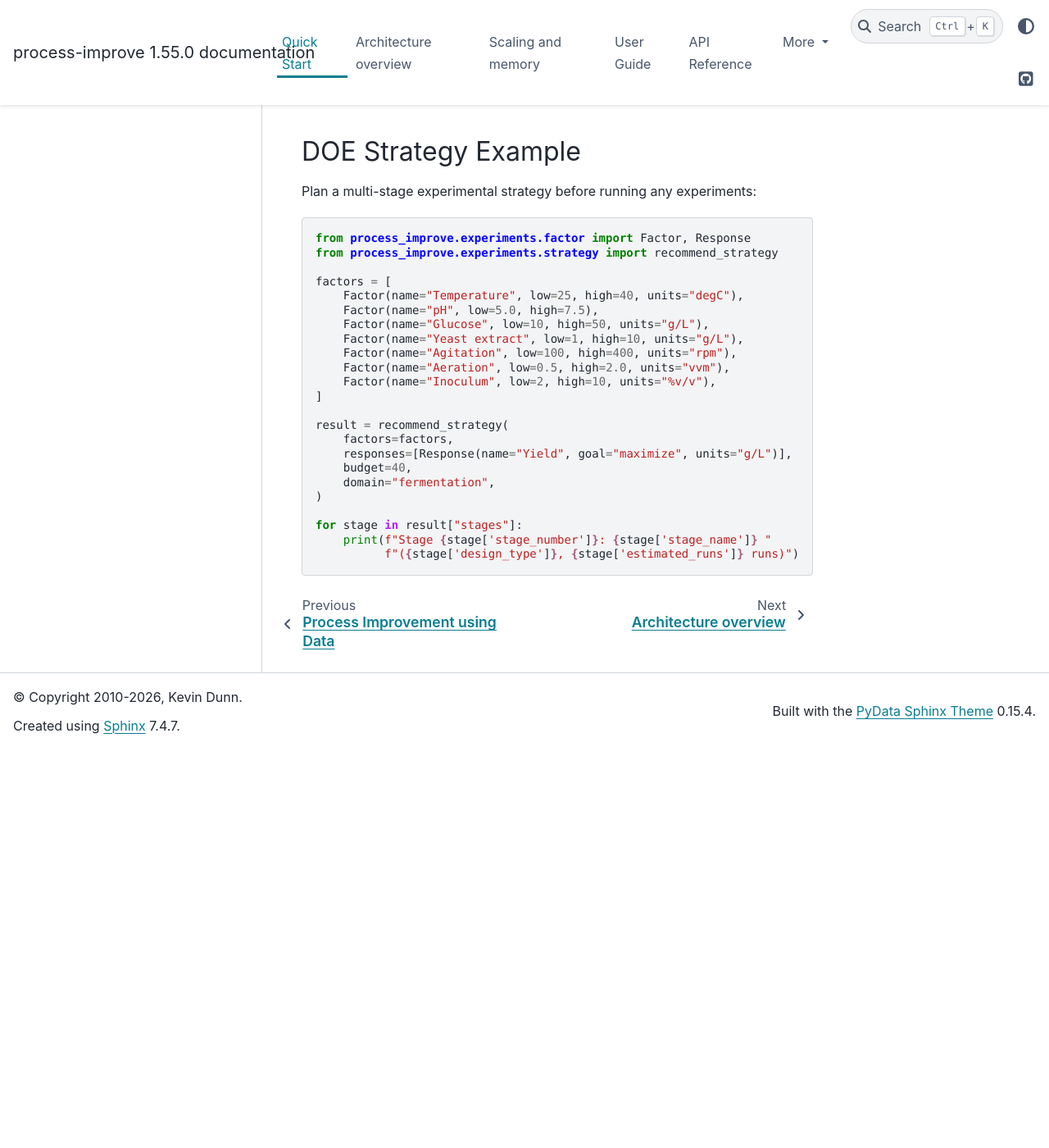
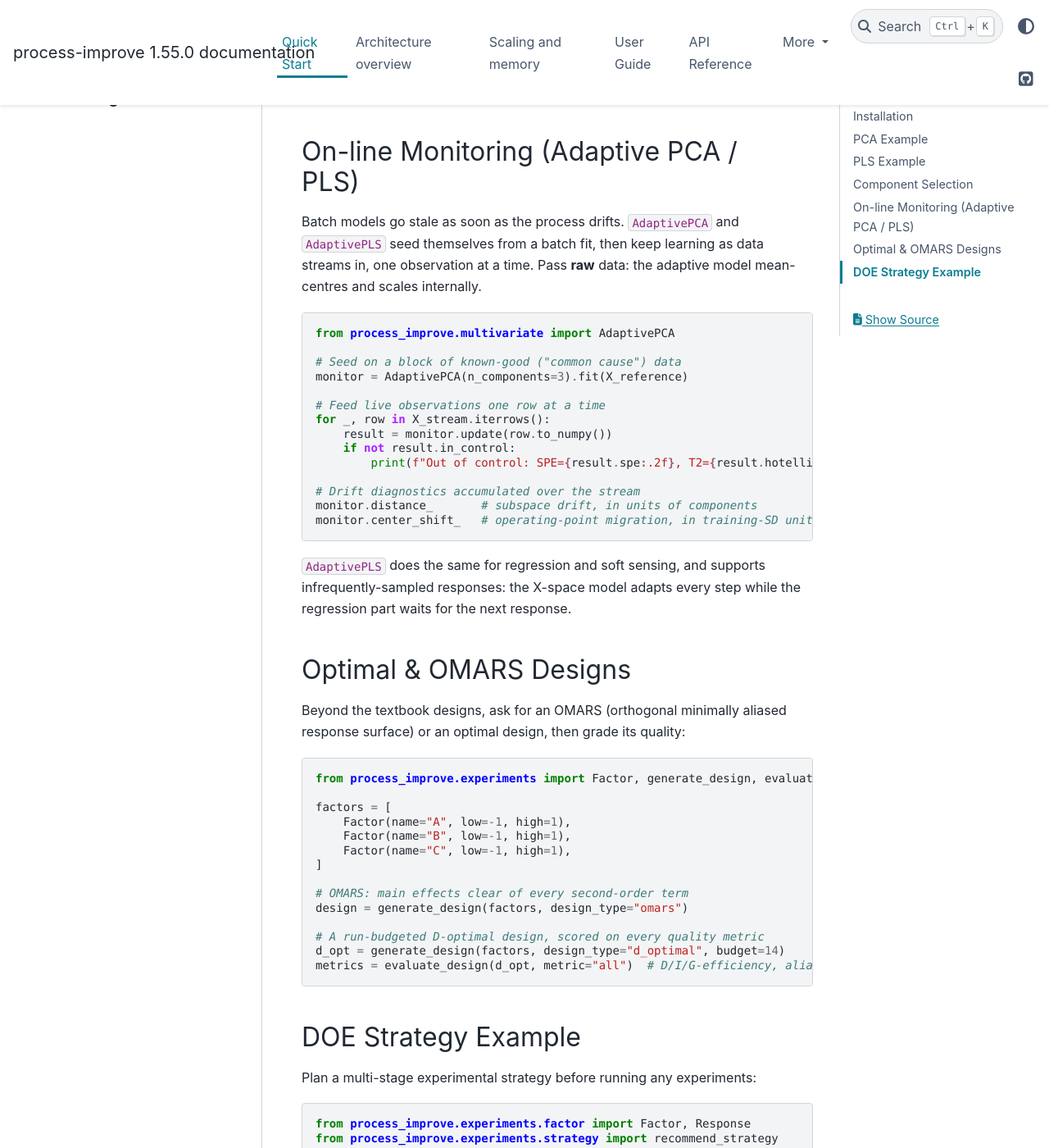
Before and after one commit to kgdunn/process-improve, a Sphinx documentation site: the page built from docs/quickstart.rst, in a window 1280 px wide and 1400 px high, scrolled down 1615 px. Shown: the whole window at 82% size. Built offline with Sphinx 7.4.7 and the PyData theme 0.15.4, drawn with Linux system fonts in a browser that asks for light colours; before the commit the page ends 2529 px from its top, so only the background shows below that.

Commit message:
docs: add on-line monitoring and optimal/OMARS design sections to quickstart; refresh landing intro
Co-Authored-By: Claude Opus 4.8 <noreply@anthropic.com>
Claude-Session: https://claude.ai/code/session_01X762hoccCvqtJuDgwUf6BH

```diff
--- a/docs/index.rst
+++ b/docs/index.rst
@@ -2,7 +2,11 @@ Process Improvement using Data
 ==============================
 
 A Python package for multivariate data analysis, designed experiments, and process
-monitoring. Companion to the online textbook
+monitoring. It covers batch modelling (PCA, PLS, TPLS) and *on-line*, self-updating
+monitoring (adaptive PCA / PLS), a designed-experiments engine that reaches past the
+textbook catalogue (OMARS and D-/I-/A-optimal designs, with a design-quality scorer),
+control charts, batch-process analysis, and descriptive sensory-panel analysis.
+Companion to the online textbook
 `Process Improvement using Data <https://learnche.org/pid>`_.
 
 .. toctree::
--- a/docs/quickstart.rst
+++ b/docs/quickstart.rst
@@ -79,6 +79,58 @@ Use cross-validation to select the number of PCA components:
    print(f"Recommended: {result.n_components} components")
    print(f"PRESS ratios: {result.press_ratio}")
 
+On-line Monitoring (Adaptive PCA / PLS)
+---------------------------------------
+
+Batch models go stale as soon as the process drifts. ``AdaptivePCA`` and
+``AdaptivePLS`` seed themselves from a batch fit, then keep learning as data
+streams in, one observation at a time. Pass **raw** data: the adaptive model
+mean-centres and scales internally.
+
+.. code-block:: python
+
+   from process_improve.multivariate import AdaptivePCA
+
+   # Seed on a block of known-good ("common cause") data
+   monitor = AdaptivePCA(n_components=3).fit(X_reference)
+
+   # Feed live observations one row at a time
+   for _, row in X_stream.iterrows():
+       result = monitor.update(row.to_numpy())
+       if not result.in_control:
+           print(f"Out of control: SPE={result.spe:.2f}, T2={result.hotellings_t2:.2f}")
+
+   # Drift diagnostics accumulated over the stream
+   monitor.distance_       # subspace drift, in units of components
+   monitor.center_shift_   # operating-point migration, in training-SD units
+
+``AdaptivePLS`` does the same for regression and soft sensing, and supports
+infrequently-sampled responses: the X-space model adapts every step while the
+regression part waits for the next response.
+
+Optimal & OMARS Designs
+-----------------------
+
+Beyond the textbook designs, ask for an OMARS (orthogonal minimally aliased
+response surface) or an optimal design, then grade its quality:
+
+.. code-block:: python
+
+   from process_improve.experiments import Factor, generate_design, evaluate_design
+
+   factors = [
+       Factor(name="A", low=-1, high=1),
+       Factor(name="B", low=-1, high=1),
+       Factor(name="C", low=-1, high=1),
+   ]
+
+   # OMARS: main effects clear of every second-order term
+   design = generate_design(factors, design_type="omars")
+
+   # A run-budgeted D-optimal design, scored on every quality metric
+   d_opt = generate_design(factors, design_type="d_optimal", budget=14)
+   metrics = evaluate_design(d_opt, metric="all")  # D/I/G-efficiency, aliasing, ...
+
 DOE Strategy Example
 --------------------
 
```
